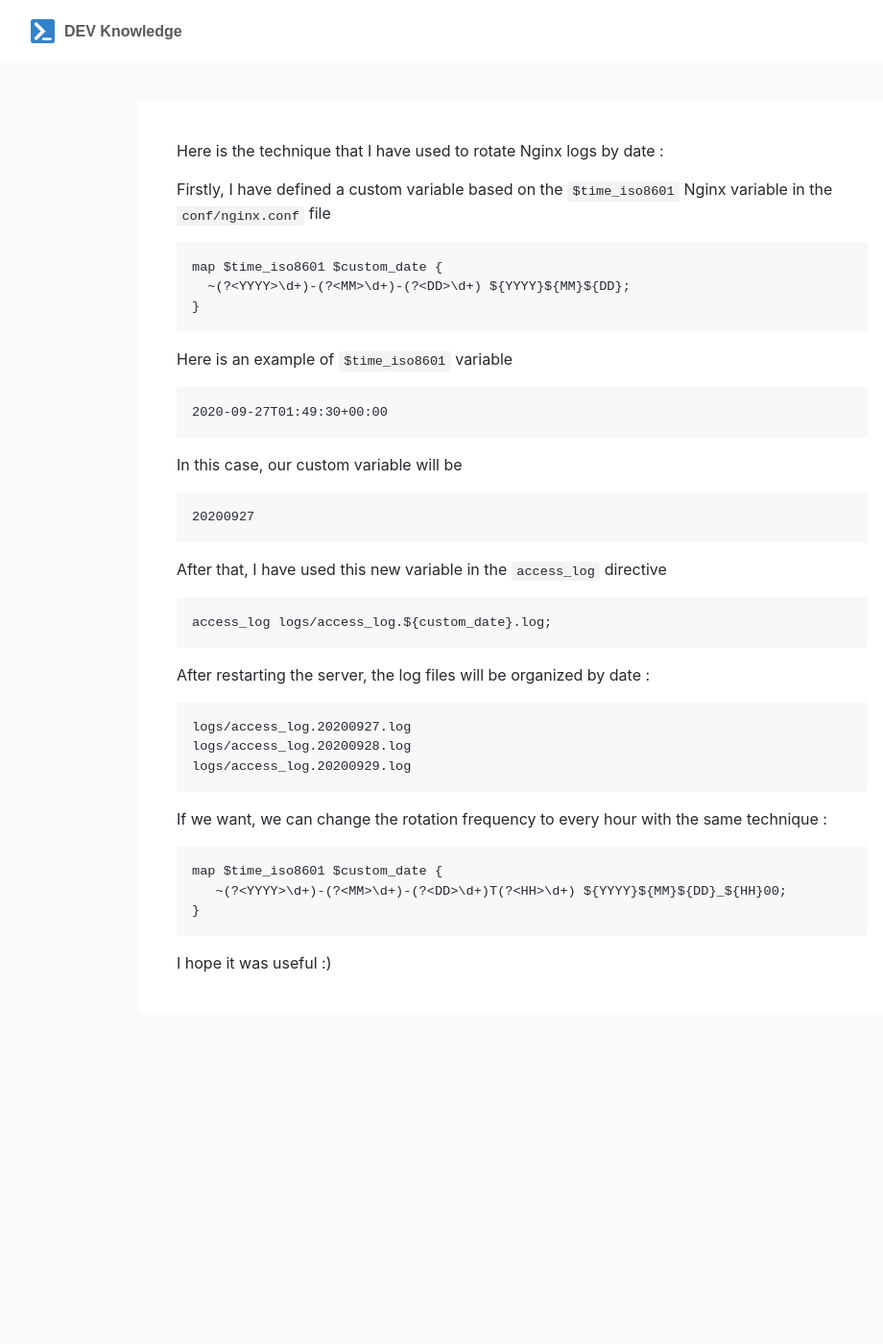
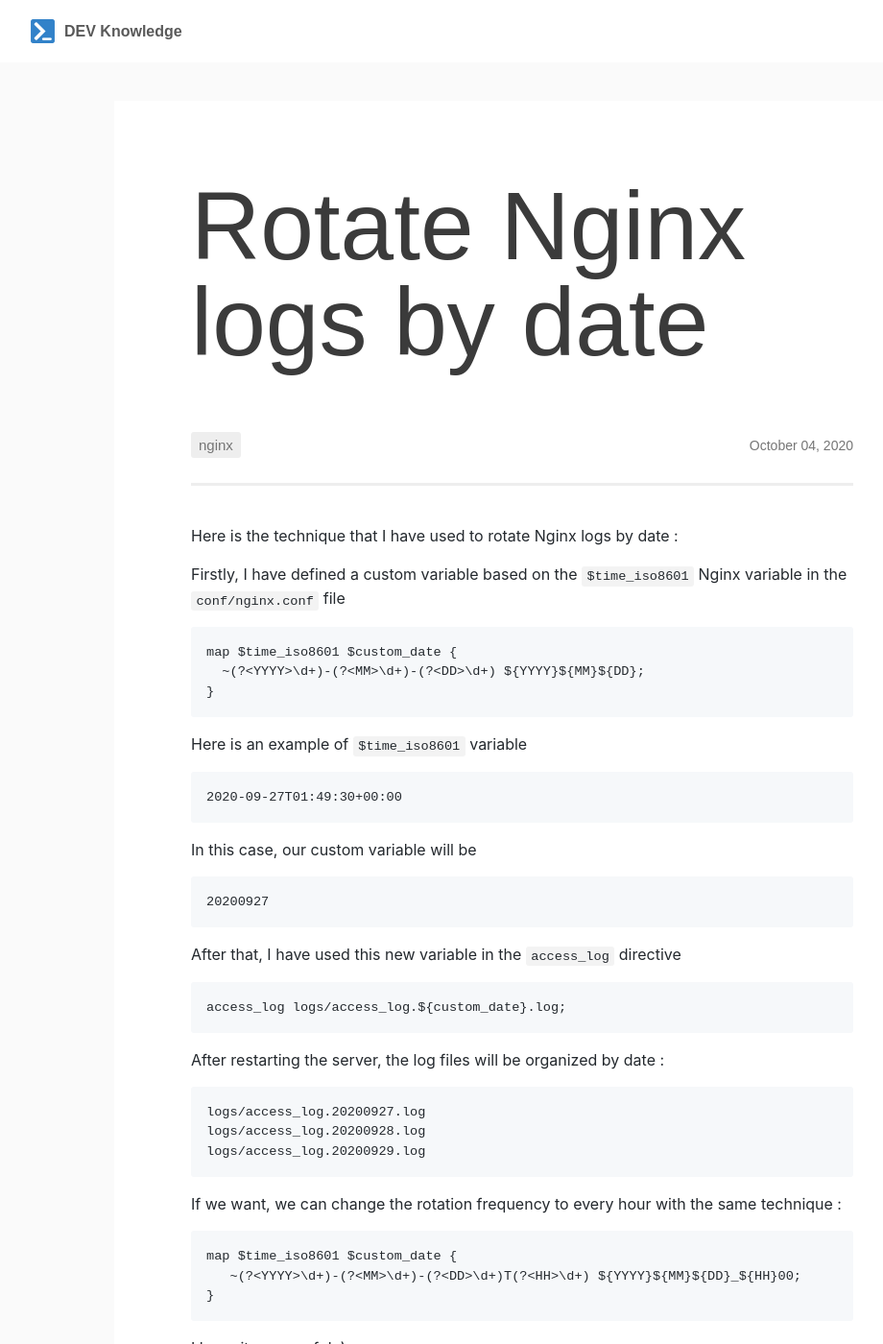
Before and after one commit to devknowledge/devknowledge.github.io, a Jekyll site: the page built from _posts/2020-10-04-rotate-nginx-logs-by-date.markdown, in a window 1280 px wide and 1400 px high. Shown: the whole window at 96% size, without its empty margins (96-1016 px from the left). Built offline with Jekyll 4.4.1, drawn with Linux system fonts in a browser that asks for light colours; some web fonts are replaced.

Commit message:
add post title

```diff
--- a/_layouts/post.html
+++ b/_layouts/post.html
@@ -2,4 +2,19 @@
 layout: default
 ---
 
-<div class="post markdown-body">{{ content }}</div>
+<div class="post">
+  <div class="post__overview">
+    <h1 class="post__title">{{ page.title }}</h1>
+    <div class="post__additional-info">
+      <div class="post__tags">
+        {% for tag in page.tags %}
+        <span class="tag">{{ tag }}</span>
+        {% endfor %}
+      </div>
+      <div class="post__date">
+        <time>{{ page.date | date: '%B %d, %Y' }}</time>
+      </div>
+    </div>
+  </div>
+  <div class="post__body markdown-body">{{ content }}</div>
+</div>
--- a/_posts/2020-10-04-rotate-nginx-logs-by-date.markdown
+++ b/_posts/2020-10-04-rotate-nginx-logs-by-date.markdown
@@ -2,6 +2,7 @@
 layout: post
 title: 'Rotate Nginx logs by date'
 date: 2020-10-04 16:06:43 +0200
+tags: nginx
 categories: nginx
 ---
 
--- a/_sass/colors.scss
+++ b/_sass/colors.scss
@@ -6,16 +6,22 @@ body.light {
   --text-color-05: #939393;
   --background-color-01: #ffffff;
   --background-color-02: #fafafa;
-  --background-color-03: #eeeeee;
-  --background-color-04: #cecece;
+  --background-color-03: #cecece;
+  --background-color-04: #eeeeee;
   --background-color-05: #b1b1b1;
+  --border: #eee;
 
   --body-background-color: var(--background-color-02);
   --navbar-background-color: var(--background-color-01);
   --logo-text-color: var(--text-color-03);
+  --post-title-color: var(--text-color-02);
+  --post-title-border-color: var(--border);
+  --post-date-color: var(--text-color-04);
   --post-summary-background-color: var(--background-color-01);
   --post-summary-title-color: var(--text-color-03);
   --post-summary-extract-color: var(--text-color-04);
   --post-summary-date-color: var(--text-color-05);
   --post-background-color: var(--background-color-01);
+  --tag-color: var(--text-color-04);
+  --tag-background-color: var(--background-color-04);
 }
--- a/_sass/main.scss
+++ b/_sass/main.scss
@@ -2,6 +2,7 @@
 @import 'vendor/fonts';
 @import 'colors';
 @import 'base';
+@import 'tag';
 @import 'navbar';
 @import 'post';
 @import 'post-summary';
--- a/_sass/post.scss
+++ b/_sass/post.scss
@@ -1,8 +1,40 @@
 @import 'mixin';
 
 .post {
-  max-width: 80rem;
+  max-width: 85rem;
   margin: 4rem auto;
   background-color: var(--post-background-color);
-  padding: 4rem;
+  padding: 8rem;
+
+  & .post__overview::after {
+    content: '';
+    display: block;
+    height: 0.3rem;
+    width: 100%;
+    background: var(--post-title-border-color);
+    margin: 3rem 0 4rem;
+  }
+
+  & .post__title {
+    color: var(--post-title-color);
+    font-size: 10rem;
+    font-weight: 100;
+    line-height: 1;
+
+    &::first-line {
+      font-weight: 500;
+    }
+  }
+
+  & .post__additional-info {
+    margin-top: 7rem;
+    display: flex;
+    align-items: center;
+    justify-content: space-between;
+  }
+
+  & .post__date time {
+    color: var(--post-date-color);
+    font-size: 1.4rem;
+  }
 }
--- /dev/null
+++ b/_sass/tag.scss
@@ -0,0 +1,10 @@
+@import 'mixin';
+
+.tag {
+  padding: 0.5rem 0.8rem;
+  font-size: 1.5rem;
+  color: var(--tag-color);
+  background-color: var(--tag-background-color);
+  border-radius: 0.3rem;
+  cursor: pointer;
+}
```
